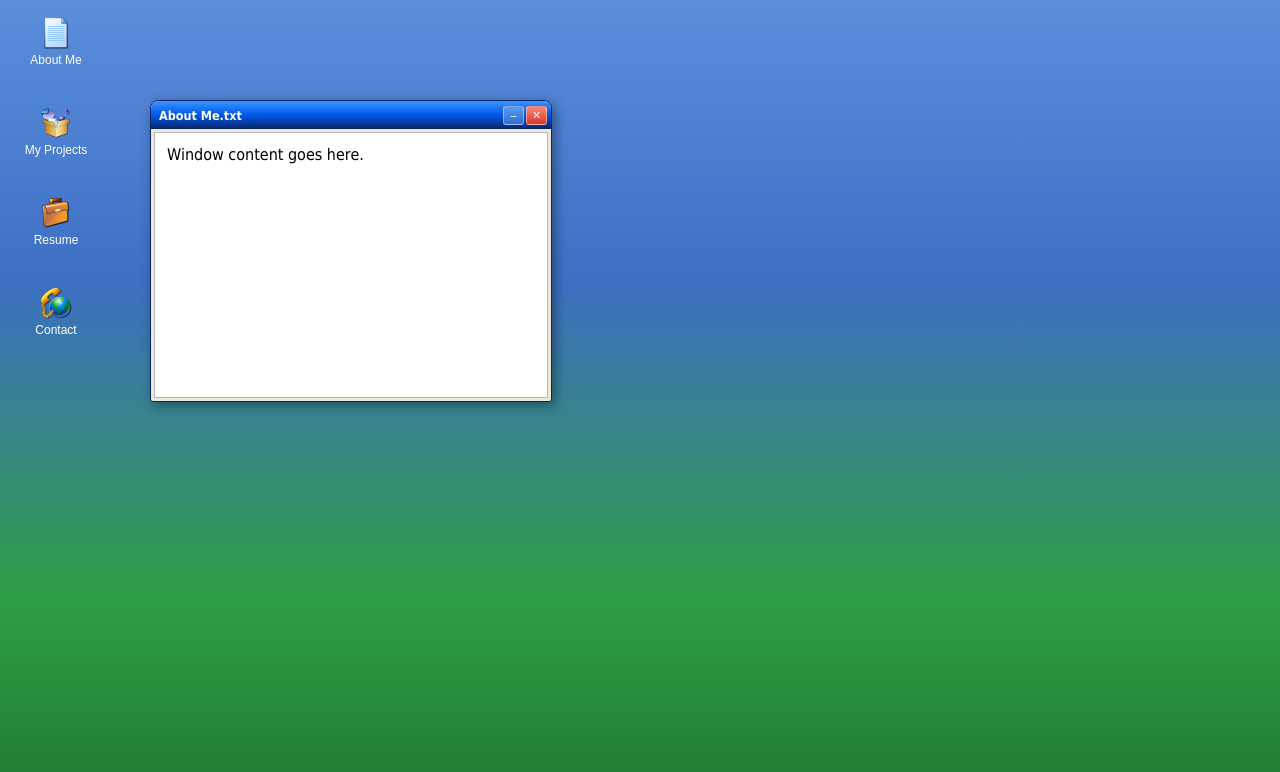
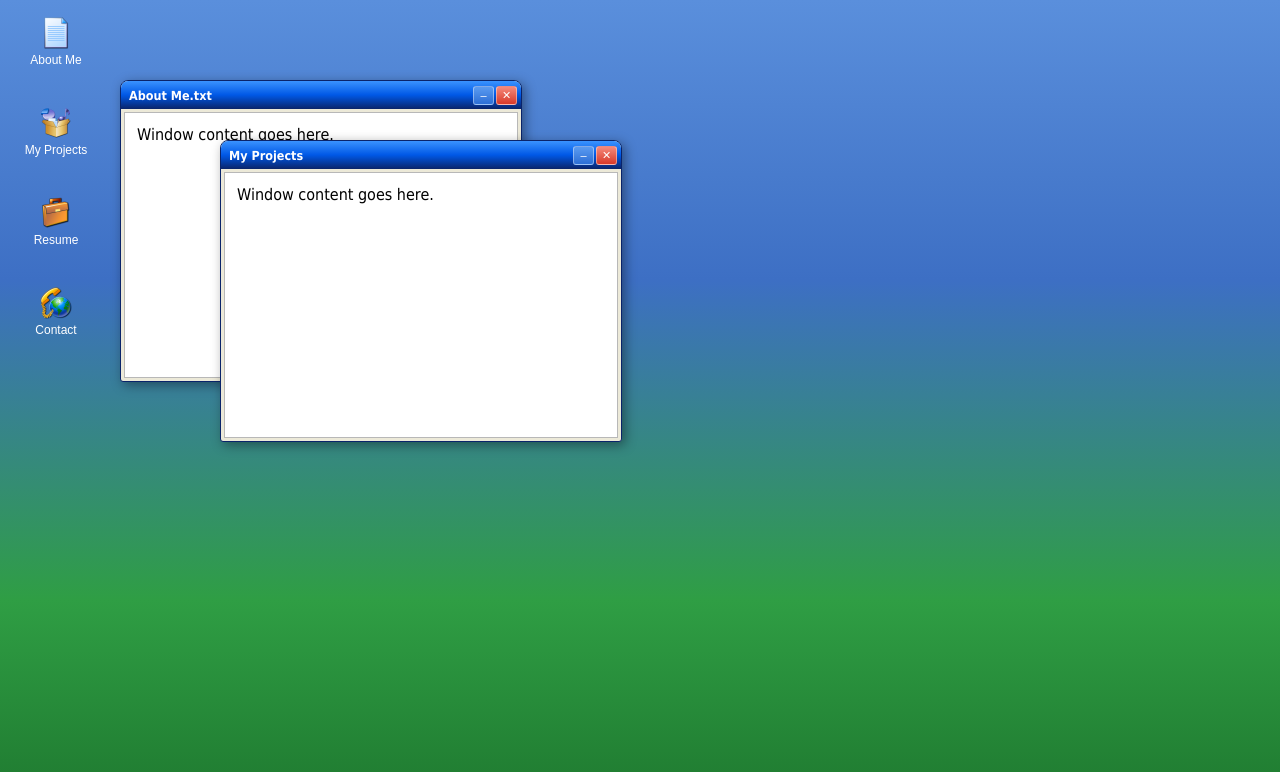
Before and after one commit to yomi64/personal_web, a React (Vite) app: page / in a window 1280 px wide. Shown: the top 772 px of the page. Built offline with nearby package versions, Linux system fonts and the light colour scheme.

Commit message:
Multiple window support

```diff
--- a/src/App.jsx
+++ b/src/App.jsx
@@ -1,11 +1,50 @@
+import { useState } from "react";
 import Desktop from "./components/Desktop.jsx";
 import Window from "./components/Window.jsx";
 
+const INITIAL_WINDOWS = [
+  { id: "about", title: "About Me.txt", position: { x: 120, y: 80 }, zIndex: 1 },
+  { id: "projects", title: "My Projects", position: { x: 220, y: 140 }, zIndex: 2 },
+];
+
 function App() {
+  const [windows, setWindows] = useState(INITIAL_WINDOWS);
+  const [topZIndex, setTopZIndex] = useState(2);
+
+  function handlePositionChange(id, newPosition) {
+    setWindows((prevWindows) =>
+      prevWindows.map((w) =>
+        w.id === id ? { ...w, position: newPosition } : w
+      )
+    );
+  }
+
+  function focusWindow(id) {
+    const nextZ = topZIndex + 1;
+    setTopZIndex(nextZ);
+    setWindows((prevWindows) =>
+      prevWindows.map((w) =>
+        w.id === id ? { ...w, zIndex: nextZ } : w
+      )
+    );
+  }
+
   return (
     <div style={{ width: "100%", height: "100%", position: "relative" }}>
       <Desktop />
-      <Window title="About Me.txt" />
+      {windows.map((w) => (
+        <Window
+          key={w.id}
+          title={w.title}
+          position={w.position}
+          zIndex={w.zIndex}
+          isFocused={w.zIndex === topZIndex}
+          onPositionChange={(newPosition) => handlePositionChange(w.id, newPosition)}
+          onFocus={() => focusWindow(w.id)}
+          onClose={() => console.log(`close ${w.id}`)}
+          onMinimize={() => console.log(`minimize ${w.id}`)}
+        />
+      ))}
     </div>
   );
 }
--- a/src/components/Window.jsx
+++ b/src/components/Window.jsx
@@ -1,14 +1,22 @@
-import { useState, useEffect } from "react";
+import { useEffect, useState } from "react";
 import "./Window.css";
 
-export default function Window({ title }) {
-  const [position, setPosition] = useState({ x: 150, y: 100 });
+export default function Window({
+  title,
+  position,
+  zIndex,
+  isFocused,
+  onPositionChange,
+  onFocus,
+  onClose,
+  onMinimize,
+}) {
   const [dragStart, setDragStart] = useState(null);
 
   function handleTitleBarMouseDown(e) {
-    // Don't start a drag if a control button was clicked
     if (e.target.closest("button")) return;
 
+    onFocus();
     setDragStart({
       startMouseX: e.clientX,
       startMouseY: e.clientY,
@@ -23,7 +31,7 @@ export default function Window({ title }) {
     function handleMouseMove(e) {
       const dx = e.clientX - dragStart.startMouseX;
       const dy = e.clientY - dragStart.startMouseY;
-      setPosition({
+      onPositionChange({
         x: dragStart.startX + dx,
         y: dragStart.startY + dy,
       });
@@ -42,18 +50,11 @@ export default function Window({ title }) {
     };
   }, [dragStart]);
 
-  function handleMinimize() {
-    console.log("minimize clicked");
-  }
-
-  function handleClose() {
-    console.log("close clicked");
-  }
-
   return (
     <div
-      className="xp-window"
-      style={{ left: position.x, top: position.y, width: 400, height: 300 }}
+      className={`xp-window ${isFocused ? "is-focused" : ""}`}
+      style={{ left: position.x, top: position.y, width: 400, height: 300, zIndex }}
+      onMouseDown={onFocus}
     >
       <div className="xp-titlebar" onMouseDown={handleTitleBarMouseDown}>
         <span className="xp-titlebar-text">{title}</span>
@@ -61,14 +62,14 @@ export default function Window({ title }) {
           <button
             className="xp-btn xp-btn-minimize"
             aria-label={`Minimize ${title}`}
-            onClick={handleMinimize}
+            onClick={onMinimize}
           >
             &#x2013;
           </button>
           <button
             className="xp-btn xp-btn-close"
             aria-label={`Close ${title}`}
-            onClick={handleClose}
+            onClick={onClose}
           >
             &#x2715;
           </button>
```
